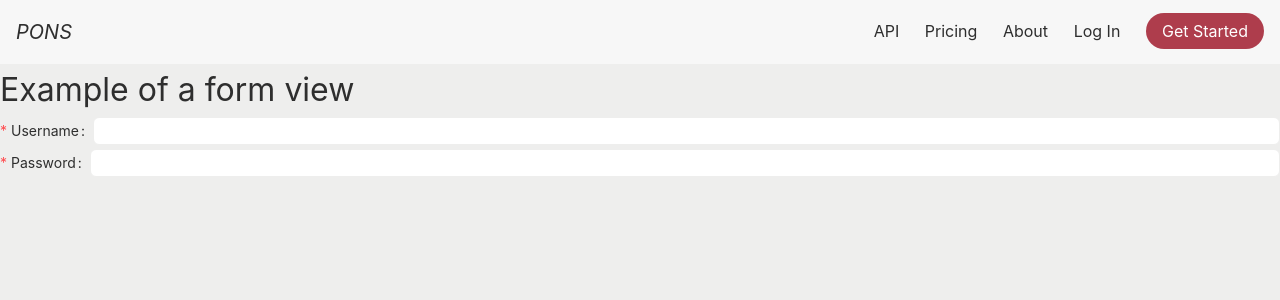
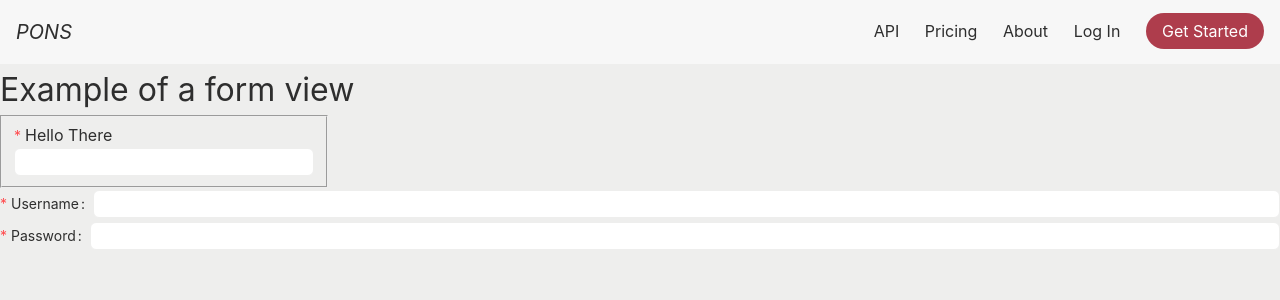
Before and after one commit to pons-io/ponsui, a Vue app: page /form in a window 1280 px wide. Shown: the top 300 px of the page. Built offline with nearby package versions, Linux system fonts and the light colour scheme.

Commit message:
More form examples

```diff
--- a/src/views/FormView.vue
+++ b/src/views/FormView.vue
@@ -1,5 +1,11 @@
 <template>
   <h1>Example of a form view</h1>
+  <div class="form">
+    <fieldset>
+      <label class="control__label--required">Hello There</label>
+      <input class="control__input" />
+    </fieldset>
+  </div>
   <div class="control">
     <div class="control__label">
       <label class="control__label--required control__label--marked" for="basicUsername">Username</label>
@@ -25,3 +31,12 @@
     </div>
   </div>
 </template>
+
+<style>
+.form {
+  width: 50%;
+  display: flex;
+  justify-items: center;
+  align-items: center
+}
+</style>
```
